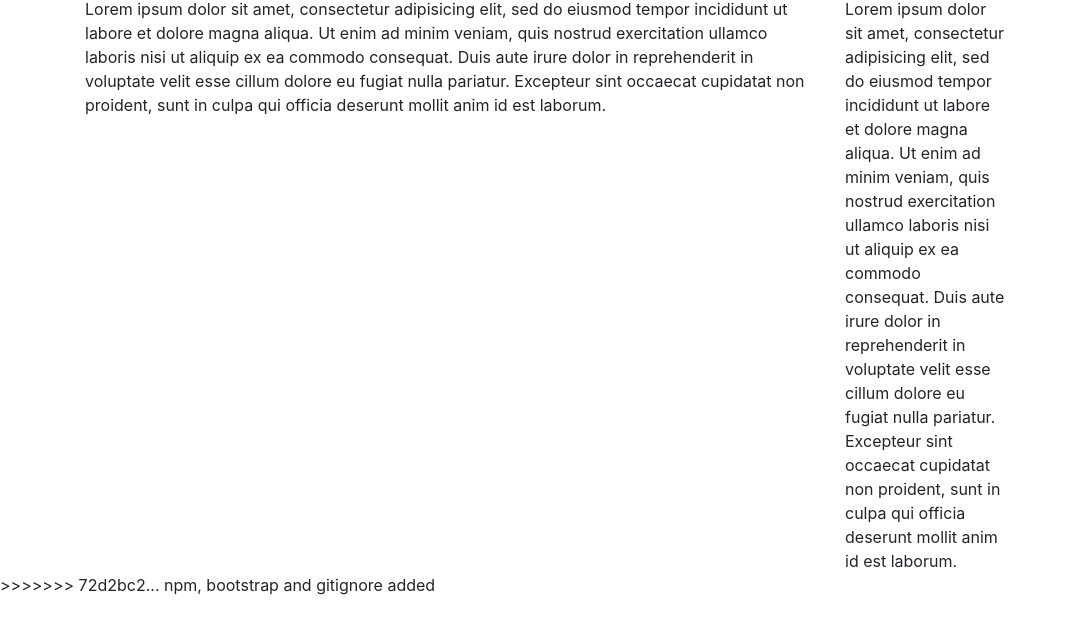
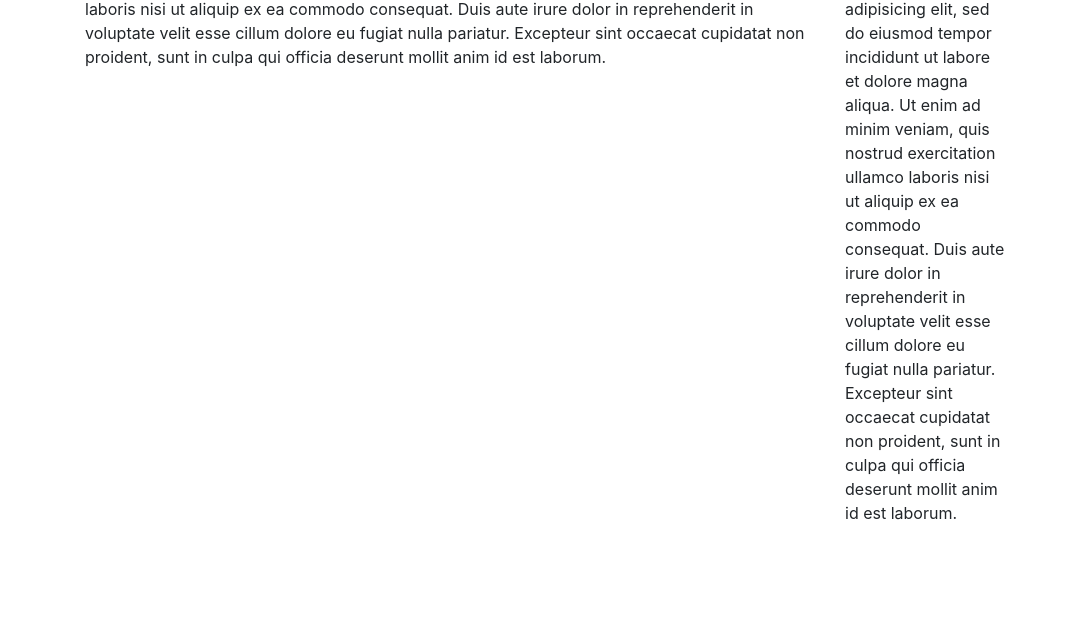
Before and after one commit to cristiancota/gittraining, a website: page index.html in a window 1280 px wide. Shown: the part 163-800 px from the top of the page, without its empty margins (0-1066 px from the left). Drawn offline with nearby package versions, Linux system fonts and the light colour scheme.

Commit message:
Update index.html

```diff
--- a/index.html
+++ b/index.html
@@ -7,10 +7,7 @@
 	<link rel="stylesheet" href="node_modules/bootstrap/dist/css/bootstrap.min.css">
 </head>
 <body>
-<<<<<<< HEAD
-
 	<h1>Hola</h1>
-=======
 
 	<h1 class="text-center">Hola</h1>
 	<div class="container">
@@ -19,7 +16,6 @@
 			<div class="col-md-2">Lorem ipsum dolor sit amet, consectetur adipisicing elit, sed do eiusmod tempor incididunt ut labore et dolore magna aliqua. Ut enim ad minim veniam, quis nostrud exercitation ullamco laboris nisi ut aliquip ex ea commodo consequat. Duis aute irure dolor in reprehenderit in voluptate velit esse cillum dolore eu fugiat nulla pariatur. Excepteur sint occaecat cupidatat non proident, sunt in culpa qui officia deserunt mollit anim id est laborum.</div>
 		</div>
 	</div>
->>>>>>> 72d2bc2... npm, bootstrap and gitignore added
 
 </body>
 </html>
```
